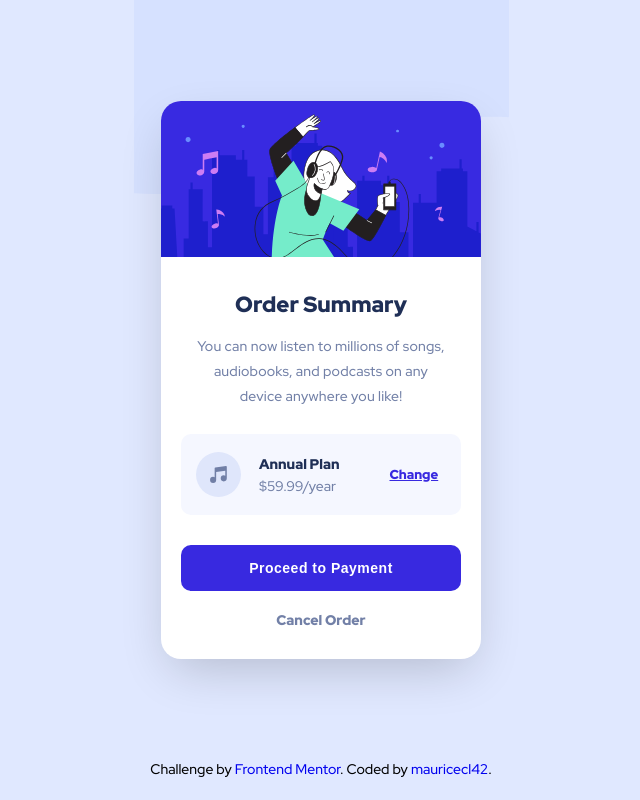
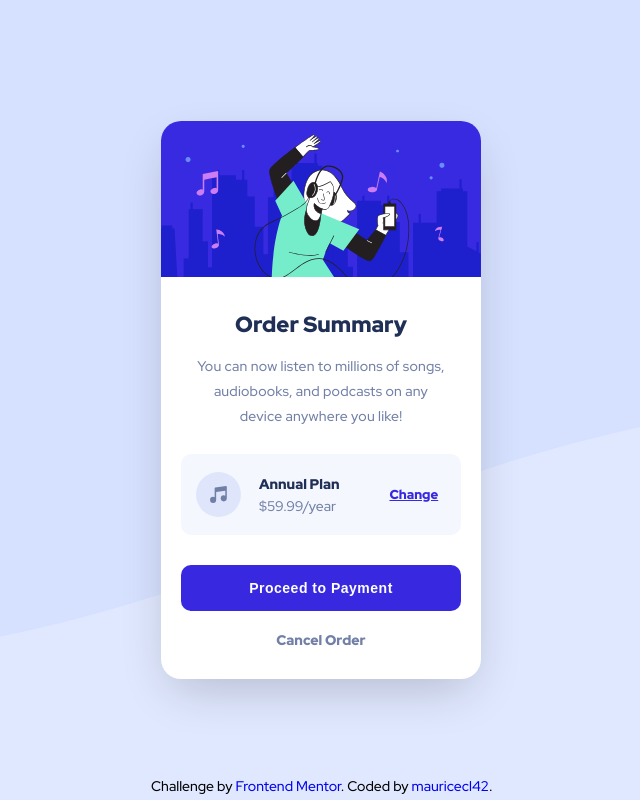
Before and after one commit to Mauricio2802/order-component, a plain HTML site: page index.html in a window 1280 px wide. Shown: the whole page, without its empty margins (319-959 px from the left). Drawn offline with Linux system fonts and the light colour scheme.

Commit message:
Fixing some issues

```diff
--- a/index.html
+++ b/index.html
@@ -56,13 +56,11 @@
         </div>
       </section>
     </main>
-    <footer>
     <div class="attribution">
       Challenge by
       <a href="https://www.frontendmentor.io?ref=challenge" target="_blank"
         >Frontend Mentor</a
       >. Coded by <a href="https://github.com/Mauricio2802">mauricecl42</a>.
     </div>
-    </footer>
   </body>
 </html>
--- a/styles/desktop.css
+++ b/styles/desktop.css
@@ -7,3 +7,6 @@ main {
 .component-ctn {
   max-width: 380px;
 }
+.attribution {
+  left: calc(50% - 225px);
+}
--- a/styles/mobile.css
+++ b/styles/mobile.css
@@ -20,7 +20,7 @@ html {
 
 main {
   width: 100vw;
-  height: 95vh;
+  height: 100vh;
   display: flex;
   justify-content: center;
   align-items: center;
@@ -30,6 +30,7 @@ main {
   background-image: url("../images/pattern-background-mobile.svg");
   background-position: top;
   background-repeat: no-repeat;
+  background-size: contain;
 }
 
 .component-ctn {
@@ -147,15 +148,10 @@ main {
   background: none;
 }
 
-footer {
-  height: 5vh;
-  background-color: var(--pale-blue);
-  display: flex;
-  justify-content: center;
-}
-
 .attribution {
-  text-align: center;
+  position: absolute;
+  bottom: 5px;
+  left: calc(50% - 170px);
   font-size: 1.4rem;
   font-family: var(--primary-font);
 }
```
Lines whose indentation alone changed are shown as unchanged.
